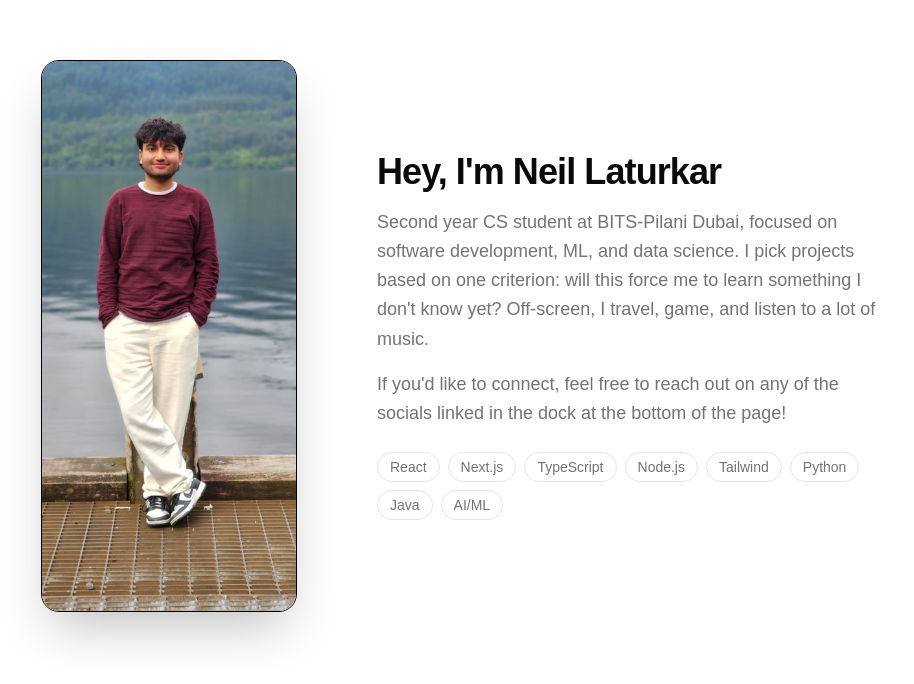
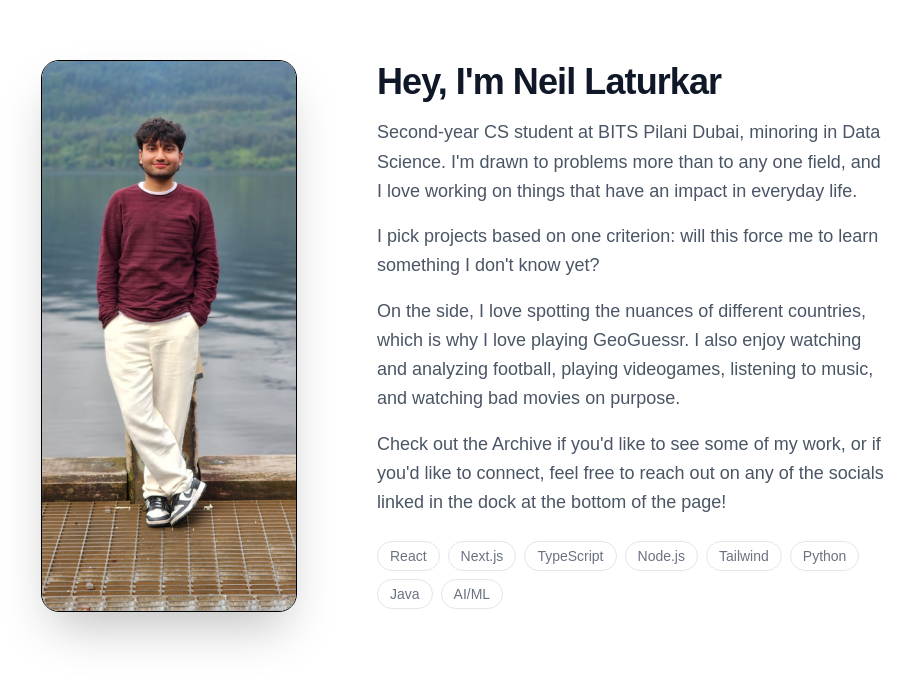
Before and after one commit to orangebead/personal-website, a Next.js app: page / in a window 1280 px wide. Shown: the part 1044-1728 px from the top of the page, without its empty margins (175-1089 px from the left). Built offline with nearby package versions, Linux system fonts and the light colour scheme; a web font is replaced by a local one.

Commit message:
bio update

```diff
--- a/src/app/page.tsx
+++ b/src/app/page.tsx
@@ -22,7 +22,7 @@ export default function Home() {
           />
           <TypingAnimation
             className="text-2xl md:text-3xl"
-            words={["Computer Science Student @ BITS-Pilani Dubai Campus"]}
+            words={["CS @ BITS-Pilani Dubai Campus"]}
           />
         </div>
       </div>
--- a/src/components/misc/CustomCard.tsx
+++ b/src/components/misc/CustomCard.tsx
@@ -18,13 +18,21 @@ export function AboutCard() {
 
                 {/* Bio */}
                 <div className="max-w-lg space-y-4">
-                    <h2 className="text-4xl font-bold tracking-tight">Hey, I'm Neil Laturkar</h2>
-                    <p className="text-lg text-muted-foreground leading-relaxed">
-                        Second year CS student at BITS-Pilani Dubai, focused on software development, ML, and data science. I pick projects based on one criterion: will this force me to learn something I don't know yet?
-                        Off-screen, I travel, game, and listen to a lot of music.
+                    <h2 className="text-4xl font-bold tracking-tight text-gray-900">Hey, I'm Neil Laturkar</h2>
+
+                    <p className="text-lg text-gray-600 leading-relaxed">
+                        Second-year CS student at BITS Pilani Dubai, minoring in Data Science. I'm drawn to problems more than to any one field, and I love working on things that have an impact in everyday life.
                     </p>
-                    <p className="text-lg text-muted-foreground leading-relaxed">
-                        If you'd like to connect, feel free to reach out on any of the socials linked in the dock at the bottom of the page!
+
+                    <p className="text-lg text-gray-600 leading-relaxed">
+                        I pick projects based on one criterion: will this force me to learn something I don't know yet?
+                    </p>
+
+                    <p className="text-lg text-gray-600 leading-relaxed">
+                        On the side, I love spotting the nuances of different countries, which is why I love playing GeoGuessr. I also enjoy watching and analyzing football, playing videogames, listening to music, and watching bad movies on purpose.
+                    </p>
+                    <p className="text-lg text-gray-600 leading-relaxed">
+                        Check out the Archive if you'd like to see some of my work, or if you'd like to connect, feel free to reach out on any of the socials linked in the dock at the bottom of the page!
                     </p>
 
                     {/* Stack tags */}
@@ -32,7 +40,7 @@ export function AboutCard() {
                         {["React", "Next.js", "TypeScript", "Node.js", "Tailwind", "Python", "Java", "AI/ML"].map((tech) => (
                             <span
                                 key={tech}
-                                className="rounded-full border px-3 py-1 text-sm text-muted-foreground"
+                                className="rounded-full border px-3 py-1 text-sm text-gray-500"
                             >
                                 {tech}
                             </span>
```
